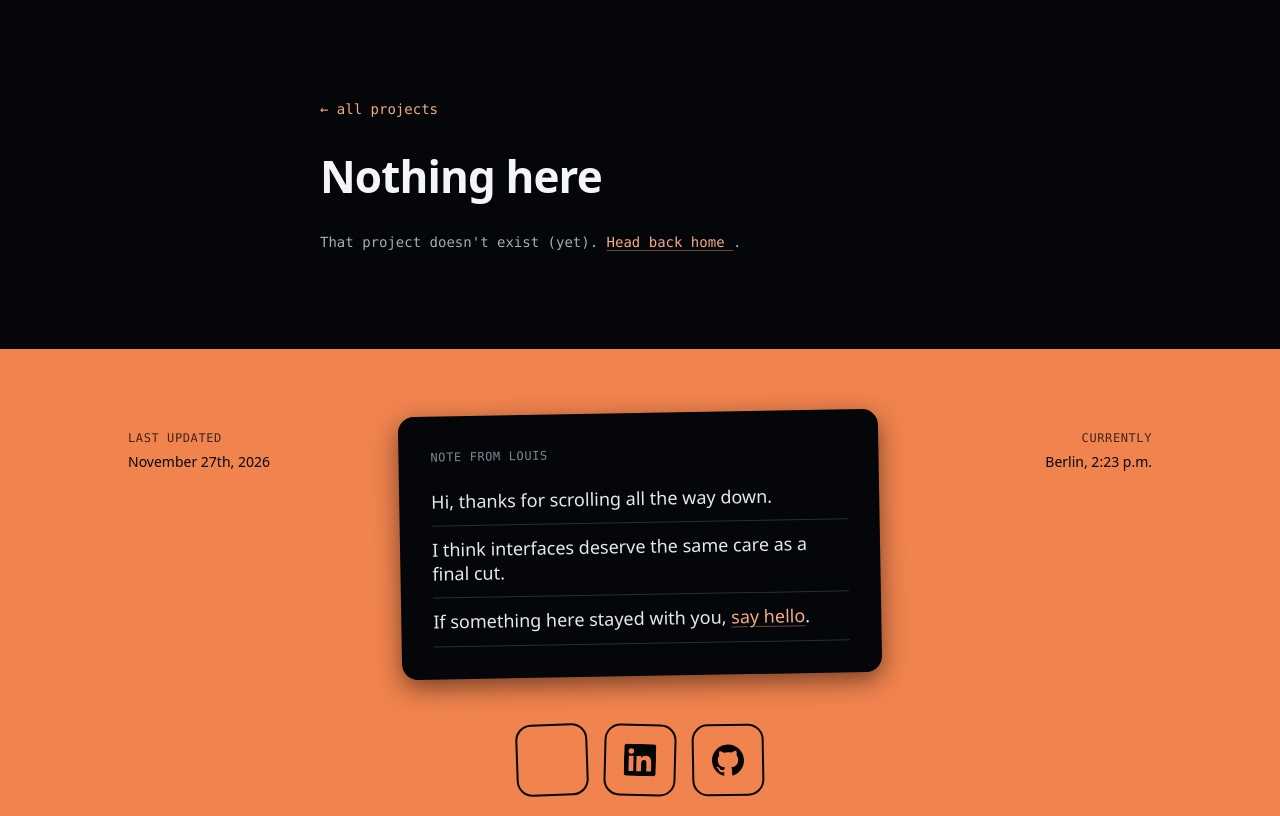
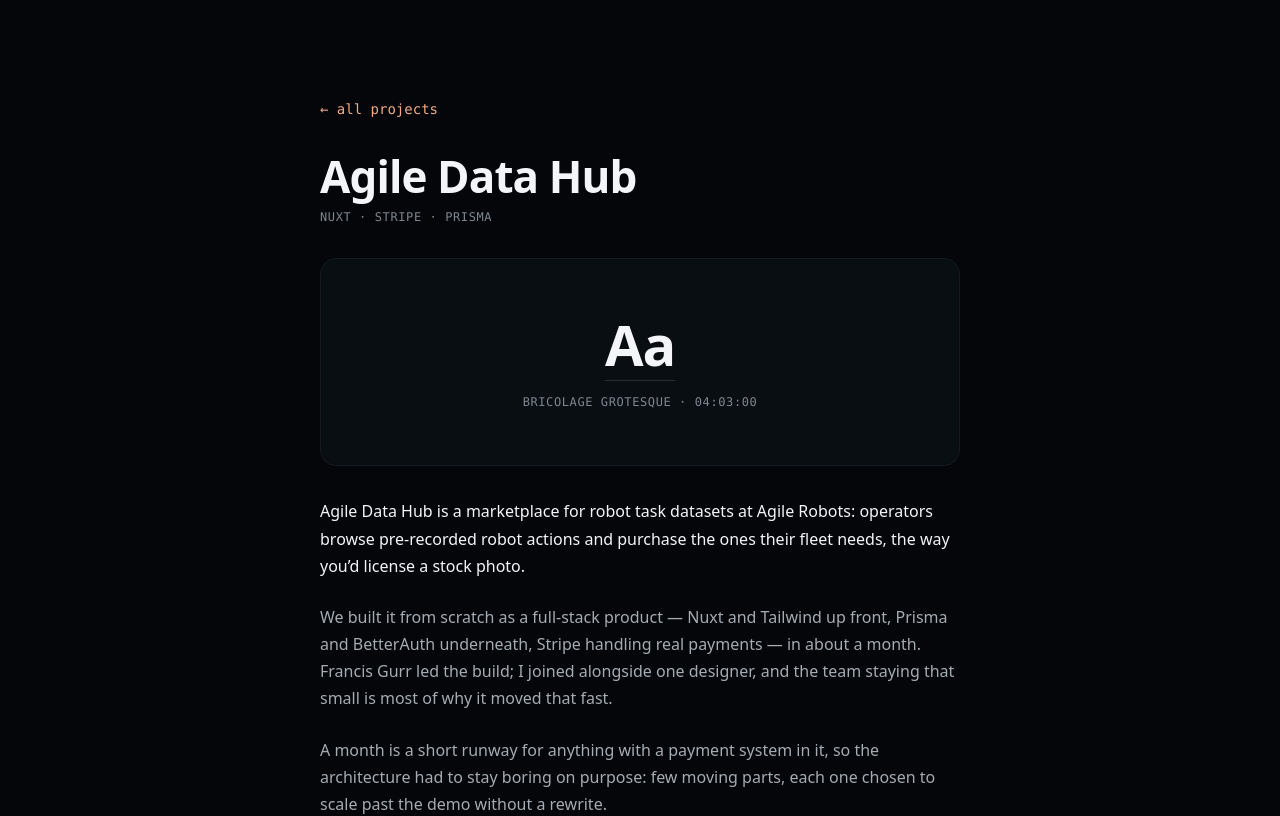
Before and after one commit to LouisLP/me, a Vue app: page /projects/agile-data-hub in a window 1280 px wide. Shown: the top 816 px of the page. Built offline with nearby package versions, Linux system fonts and the light colour scheme; some icons are missing.

Commit message:
Extending projects: Agile UI and Agile Data Hub descriptions

```diff
--- a/src/content/projects.ts
+++ b/src/content/projects.ts
@@ -8,11 +8,12 @@
  * (placeholder frames until `src` is set). `href` is optional and shows as
  * a "view source" link on the detail page only.
  *
- * All entries below except Kabuki are PLACEHOLDERS: plausible shapes to
- * design against until real work is ready to show. Swap them out.
+ * Kabuki, Agile UI, and Agile Data Hub are real. The last two entries are
+ * PLACEHOLDERS: plausible shapes to design against until real work is ready
+ * to show. Swap them out.
  */
 
-export type ProjectPreview = 'tokens' | 'scrubber' | 'easing' | 'type'
+export type ProjectPreview = 'tokens' | 'library' | 'marketplace' | 'scrubber' | 'easing'
 
 export interface ProjectScreenshot {
   caption: string
@@ -54,6 +55,38 @@
     href: 'https://github.com/LouisLP/me',
   },
   {
+    slug: 'agile-ui',
+    title: 'Agile UI',
+    description: 'A component library for Agile Robots, grown into a full design system: a headless Reka UI base, three layers of tokens, and a Figma file that matches the CSS one-to-one.',
+    meta: 'Vue · Reka UI · Storybook',
+    preview: 'library',
+    body: [
+      'Agile UI is the component library I built at Agile Robots. Underneath is Reka UI, headless and unstyled; on top sits a design system of our own with primitive, semantic, and component-level tokens — the same layering as this site, at company scale.',
+      'The decision that paid off most was keeping Figma and the CSS strictly one-to-one. Every variable in the design file had an exact counterpart in code, so when we pointed Figma’s MCP server at a design, what came out was predictable rather than approximate. Designers and engineers stopped negotiating pixel values; the tokens did it for them.',
+      'Storybook became the source of truth — the place anyone could browse a component’s variants and states without reading source. And because the base was headless, accessibility was a starting condition rather than a retrofit: keyboard behavior and semantics came with the primitives, and the styling never got a chance to break them.',
+    ],
+    screenshots: [
+      { caption: 'browsing button variants in Storybook', alt: 'Storybook showing Agile UI button variants and controls' },
+      { caption: 'tokens in Figma and CSS, one-to-one', alt: 'Figma variables panel beside the matching CSS custom properties' },
+    ],
+  },
+  {
+    slug: 'agile-data-hub',
+    title: 'Agile Data Hub',
+    description: 'A marketplace for robot task datasets — operators browse pre-recorded robot actions and buy the ones their fleet needs. From nothing to a working payment system in a month.',
+    meta: 'Nuxt · Stripe · Prisma',
+    preview: 'marketplace',
+    body: [
+      'Agile Data Hub is a marketplace for robot task datasets at Agile Robots: operators browse pre-recorded robot actions and purchase the ones their fleet needs, the way you’d license a stock photo.',
+      'We built it from scratch as a full-stack product — Nuxt and Tailwind up front, Prisma and BetterAuth underneath, Stripe handling real payments — in about a month. Francis Gurr led the build; I joined alongside one designer, and the team staying that small is most of why it moved that fast.',
+      'A month is a short runway for anything with a payment system in it, so the architecture had to stay boring on purpose: few moving parts, each one chosen to scale past the demo without a rewrite.',
+    ],
+    screenshots: [
+      { caption: 'the dataset catalogue', alt: 'Agile Data Hub grid of robot task datasets' },
+      { caption: 'checkout, powered by Stripe', alt: 'Dataset purchase flow with Stripe checkout' },
+    ],
+  },
+  {
     slug: 'timeline-scrubber',
     title: 'Timeline scrubber',
     description: 'A video-editor-style scrubber for browsing long content in the browser, because some habits are worth keeping.',
@@ -82,18 +115,4 @@
       { caption: 'two curves, one motion preview', alt: 'Easing playground comparing two curves' },
     ],
   },
-  {
-    slug: 'title-cards',
-    title: 'Title cards',
-    description: 'Interface type treatments rebuilt from old title-sequence work, one cut at a time.',
-    meta: 'CSS · motion study',
-    preview: 'type',
-    body: [
-      'Placeholder copy: taking type treatments from old title-sequence work and rebuilding them as live, accessible interface states.',
-      'Placeholder copy: what survives the translation from After Effects to CSS, and what has to be rethought entirely.',
-    ],
-    screenshots: [
-      { caption: 'a title treatment, before and after', alt: 'Type specimen rebuilt as a web component' },
-    ],
-  },
 ]
```
